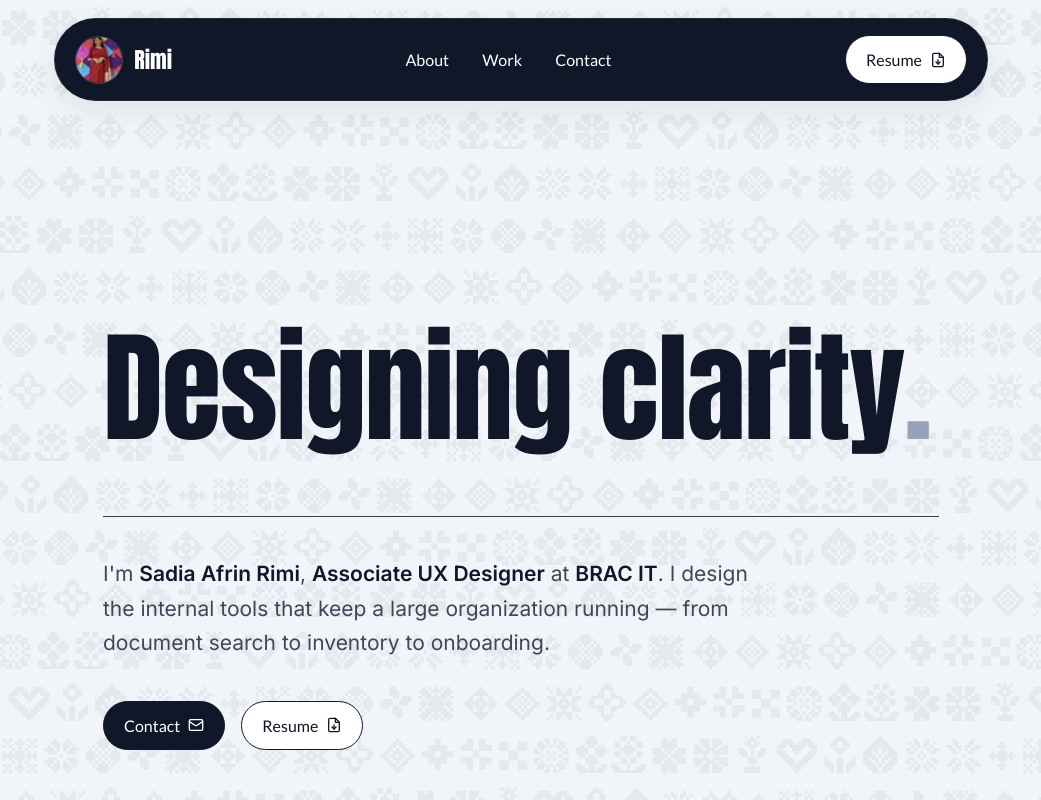
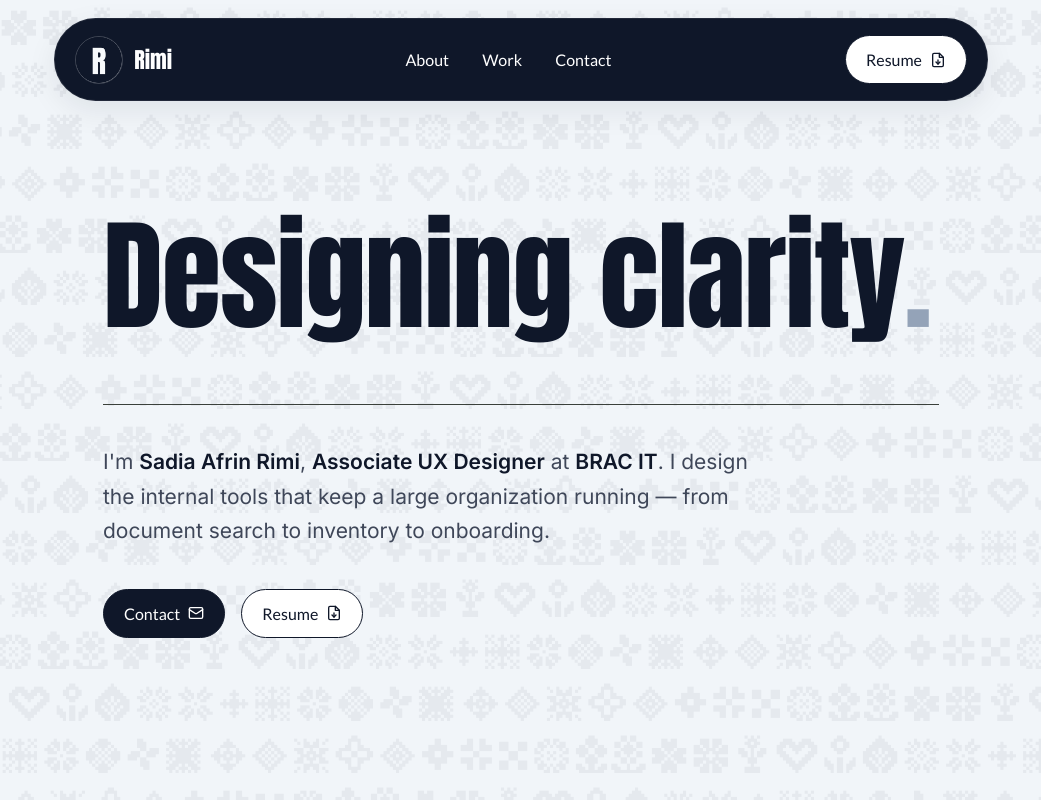
Before and after one commit to sadiaafrinr89-png/portfolio, a plain HTML site: page index.html in a window 1280 px wide. Shown: the top 800 px of the page, without its empty margins (119-1160 px from the left). Drawn offline with Linux system fonts and the light colour scheme.

Commit message:
Add site favicon, center hero content, swap nav avatar for favicon mark

```diff
--- a/index.html
+++ b/index.html
@@ -7,6 +7,10 @@
   <meta name="description"
     content="Sadia Afrin Rimi - Associate UX Designer portfolio. Focused on scaling complex systems with aesthetic precision.">
   <title>Sadia Afrin Rimi | Portfolio</title>
+  <link rel="icon" href="assets/favicon/favicon.ico" sizes="any">
+  <link rel="icon" type="image/png" sizes="32x32" href="assets/favicon/favicon-32x32.png">
+  <link rel="icon" type="image/png" sizes="16x16" href="assets/favicon/favicon-16x16.png">
+  <link rel="apple-touch-icon" sizes="180x180" href="assets/favicon/apple-touch-icon.png">
   <link rel="stylesheet" href="style8.css">
   <script src="script8.js" defer></script>
 </head>
@@ -24,7 +28,7 @@
   <header class="nav">
     <div class="nav-inner">
       <div class="logo-group">
-        <img src="assets/avatar.jpg" class="logo-avatar" alt="Sadia Afrin Rimi">
+        <img src="assets/favicon/apple-touch-icon.png" class="logo-avatar" alt="Rimi favicon mark">
         <span class="logo">Rimi</span>
       </div>
       <nav class="nav-links" aria-label="Primary">
--- a/style8.css
+++ b/style8.css
@@ -357,13 +357,15 @@ header.nav-hidden {
 .hero-section {
   position: relative;
   overflow: hidden;
-  padding-top: calc(9rem + 103px);
-  padding-bottom: 9rem;
+  min-height: 100svh;
+  padding-top: calc(2rem + 103px);
+  padding-bottom: calc(2rem + 103px);
   background-color: #f1f5f9;
   border-bottom: 1px solid #eaeaea;
   display: flex;
   flex-direction: column;
   align-items: center;
+  justify-content: center;
 }
 
 .hero-pattern {
```
Also changed, not shown: assets/favicon/apple-touch-icon.png (added), assets/favicon/favicon-16x16.png (added), assets/favicon/favicon-32x32.png (added), assets/favicon/favicon-48x48.png (added), assets/favicon/favicon-512x512.png (added), assets/favicon/favicon.ico (added).
